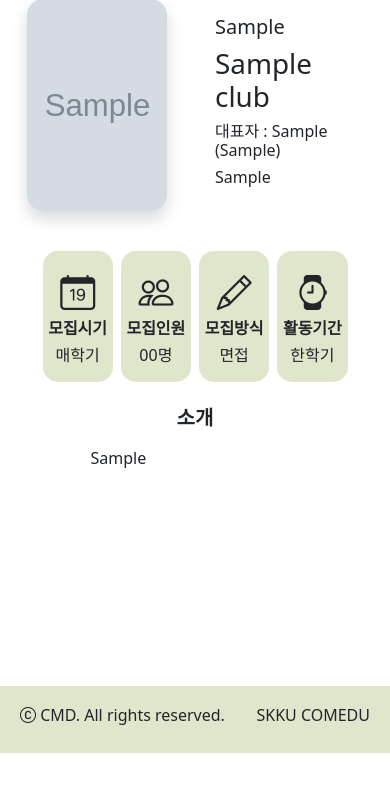
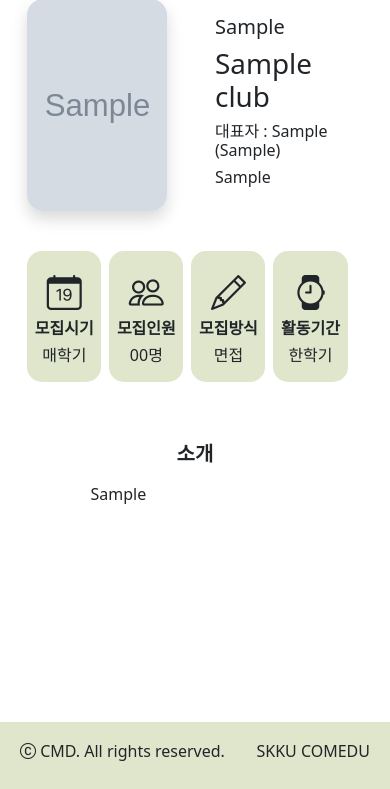
Before and after one commit to minseo-hong/club-search-django, a Django app: page /club/1/ in a window 390 px wide. Shown: the part 449-1238 px from the top of the page. Before the commit the page ends 1202 px from the top, so only its background shows below. Run offline with Django 4.2, Linux system fonts and the light colour scheme; tables that the repository leaves empty hold one stand-in row (values such as "Sample post"); grey boxes marked "Sample" are stand-in pictures; some libraries are stand-ins or nearby versions.

Commit message:
Fix detail page grid

```diff
--- a/static/style.css
+++ b/static/style.css
@@ -96,7 +96,8 @@ body {
 }
 
 .recruit-info-wrapper {
-    padding-top: 40px;
+    margin-top: 40px;
+    margin-bottom: 60px;
     display: grid;
     grid-template-columns: repeat(12, 1fr);
 }
@@ -110,8 +111,12 @@ body {
 }
 
 @media screen and (max-width: 768px) {
+    .recruit-info-wrapper {
+        grid-template-columns: repeat(24, 1fr);
+    }
+
     .recruit-info {
-        grid-column: 2 / span 10;
+        grid-column: 2 / span 21;
     }
 }
 
--- a/templates/club_search/club_detail.html
+++ b/templates/club_search/club_detail.html
@@ -66,7 +66,7 @@
         </div>
     </div>
     {% if club.introduction %}
-    <div class="d-flex flex-column align-items-center mt-4">
+    <div class="d-flex flex-column align-items-center">
         <div class="col-10 col-md-8 col-lg-6">
             <h5 class="text-center mb-3 fw-bold">소개</h5>
             <p class="px-5">{{ club.introduction }}</p>
```
